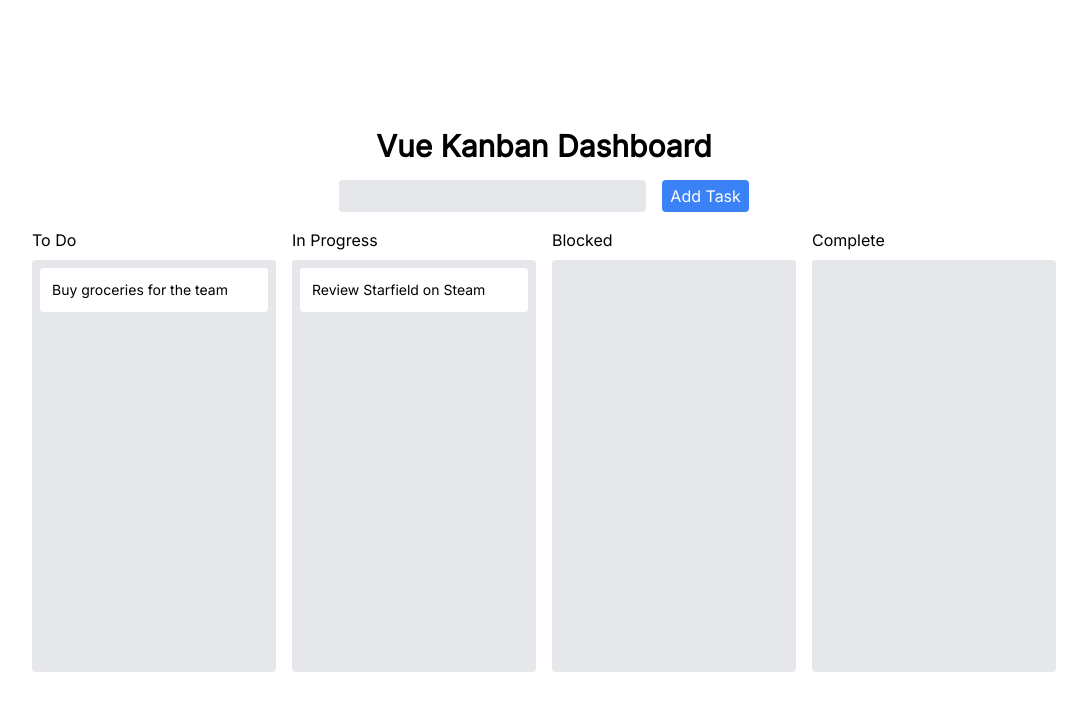
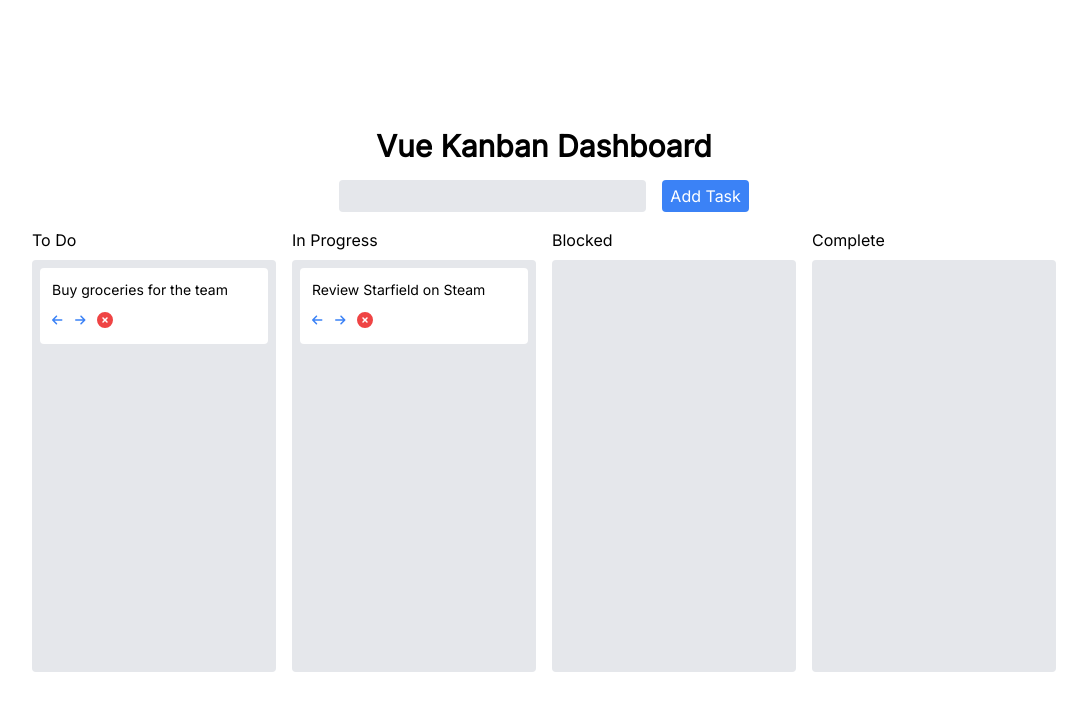
Before and after one commit to jumpcutfindo/vue-kanban-dashboard, a Vue app: page / in a window 1280 px wide. Shown: the top 710 px of the page, without its empty margins (96-1183 px from the left). Built offline with nearby package versions, Linux system fonts and the light colour scheme.

Commit message:
Add buttons to tasks

```diff
--- a/src/components/KanbanBoard.vue
+++ b/src/components/KanbanBoard.vue
@@ -26,6 +26,7 @@ const groups = ref([
     </div>
     <div class="flex flex-row flex-grow min-w-full justify-between space-x-4">
       <TaskList
+        v-bind:key="group.id"
         v-for="group in groups"
         :group-name="group.name"
         :tasks="tasks.filter((t) => t.groupId === group.id)"
--- a/src/components/Task.vue
+++ b/src/components/Task.vue
@@ -3,7 +3,24 @@ const props = defineProps(["taskName"]);
 </script>
 
 <template>
-  <div className="bg-white rounded p-3">
+  <div className="bg-white rounded p-3 space-y-2">
     <p class="text-sm">{{ taskName }}</p>
+    <div className="flex flex-row space-x-3">
+      <button class="text-blue-500">
+        <font-awesome-icon
+          icon="fas fa-arrow-left"
+          size="xs"
+        ></font-awesome-icon>
+      </button>
+      <button class="text-blue-500">
+        <font-awesome-icon
+          icon="fas fa-arrow-right"
+          size="xs"
+        ></font-awesome-icon>
+      </button>
+      <button class="text-red-500">
+        <font-awesome-icon icon="fas fa-times-circle"> </font-awesome-icon>
+      </button>
+    </div>
   </div>
 </template>
--- a/src/components/TaskList.vue
+++ b/src/components/TaskList.vue
@@ -1,5 +1,4 @@
 <script setup>
-import { ref } from "vue";
 import Task from "./Task.vue";
 
 defineProps(["groupName", "tasks"]);
@@ -9,7 +8,11 @@ defineProps(["groupName", "tasks"]);
   <div class="flex flex-col w-full space-y-2">
     <h2 class="font-xl">{{ groupName }}</h2>
     <div class="flex-grow bg-gray-200 rounded p-2 space-y-2">
-      <Task v-for="task of tasks" :taskName="task.name" />
+      <Task
+        v-bind:key="task.name"
+        v-for="task of tasks"
+        :taskName="task.name"
+      ></Task>
     </div>
   </div>
 </template>
--- a/src/main.js
+++ b/src/main.js
@@ -1,6 +1,20 @@
-import './assets/style.css'
+import "./assets/style.css";
 
-import { createApp } from 'vue'
-import App from './App.vue'
+import { createApp } from "vue";
+import App from "./App.vue";
 
-createApp(App).mount('#app')
+/* import the fontawesome core */
+import { library } from "@fortawesome/fontawesome-svg-core";
+
+/* import font awesome icon component */
+import { FontAwesomeIcon } from "@fortawesome/vue-fontawesome";
+
+/* import specific icons */
+import { faArrowLeft, faArrowRight, faTimesCircle } from "@fortawesome/free-solid-svg-icons";
+
+/* add icons to the library */
+library.add(faArrowLeft);
+library.add(faArrowRight);
+library.add(faTimesCircle);
+
+createApp(App).component("font-awesome-icon", FontAwesomeIcon).mount("#app");
```
